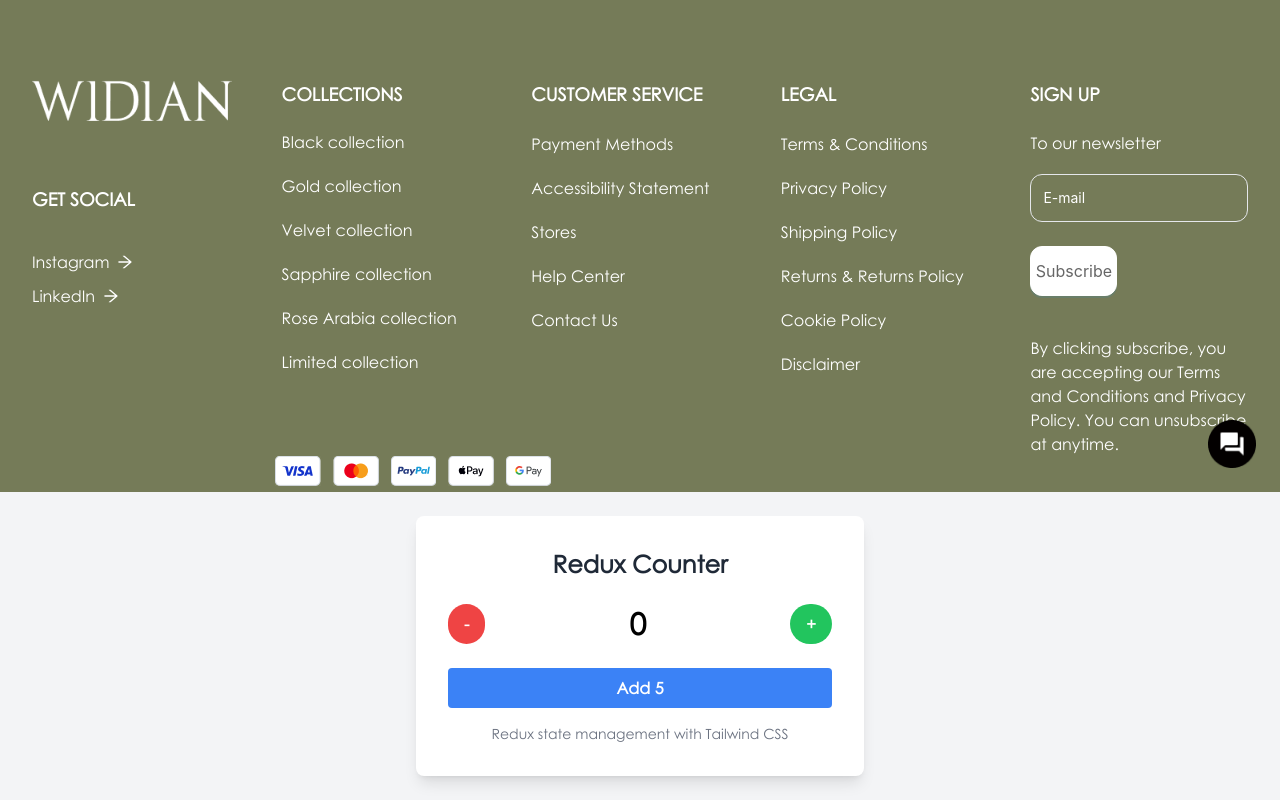
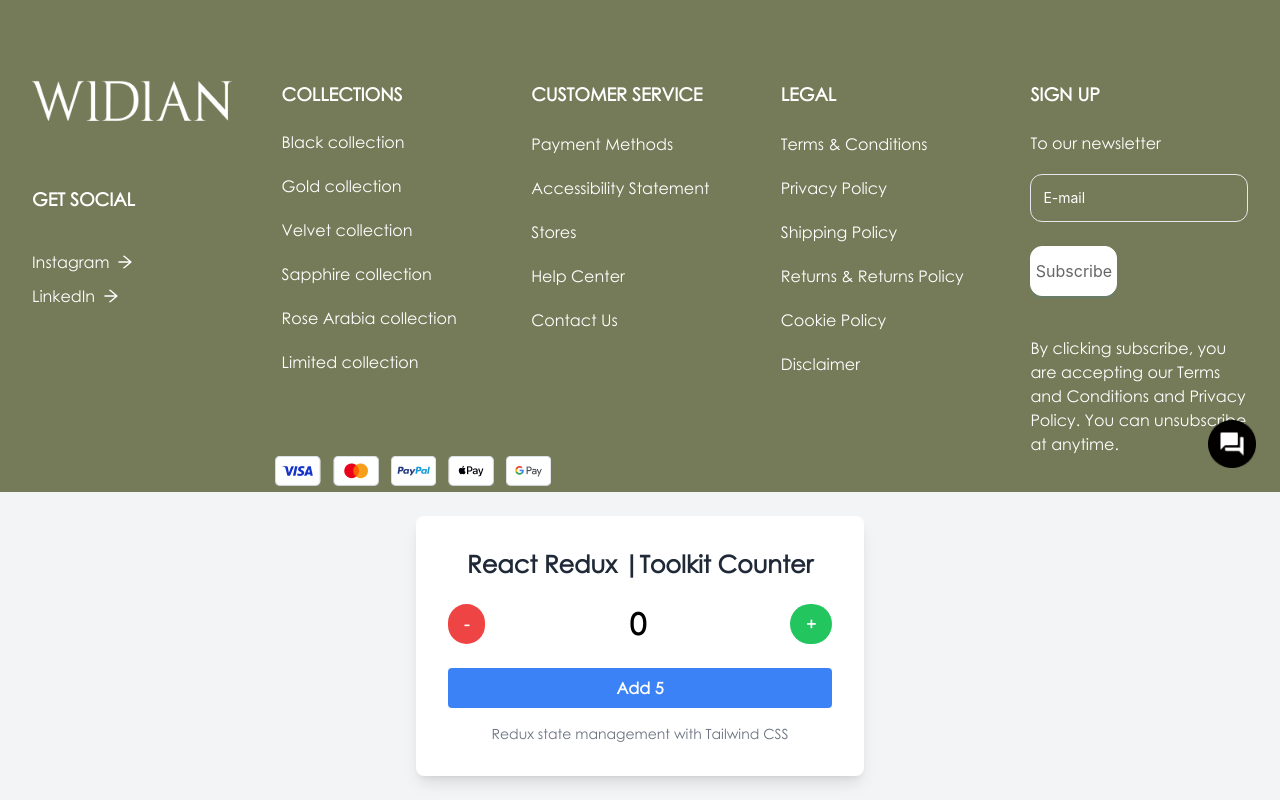
Before and after one commit to naveedbasharat06/LandingPageFive, a React (Create React App) app: page / in a window 1280 px wide. Shown: the part 5648-6448 px from the top of the page. Built offline with nearby package versions, Linux system fonts and the light colour scheme.

Commit message:
redux Counter updates

```diff
--- a/src/App.tsx
+++ b/src/App.tsx
@@ -16,7 +16,7 @@ import Login from "./components/auth/Login";
 import SignUp from "./components/auth/SignUp";
 import CollectionDetail from "./components/collections/CollectionDetail";
 import FAQs from "./components/faqs/FAQs";
-import Main from "./components/reduxP/ReduxMain";
+import Main from "./components/reduxP/ReduxMain"; // will uncomment this line when you want to use redux
 
 // import { Route } from "react-router-dom";
 function App() {
--- a/src/components/reduxP/Counter.tsx
+++ b/src/components/reduxP/Counter.tsx
@@ -11,7 +11,7 @@ function Counter() {
     <div className="flex items-center justify-center py-6 bg-gray-100">
       <div className="bg-white p-8 rounded-lg shadow-lg w-full max-w-md">
         <h1 className="text-2xl font-bold text-center mb-6 text-gray-800">
-          Redux Counter
+          React Redux |Toolkit Counter
         </h1>
 
         <div className="flex items-center justify-between mb-6">
--- a/src/components/reduxP/ReduxMain.tsx
+++ b/src/components/reduxP/ReduxMain.tsx
@@ -6,8 +6,8 @@ function Main() {
   return (
     <div>
       <Provider store={store}>
-        <ReduxApp />
-      </Provider>
+      <ReduxApp />
+       </Provider>
     </div>
   );
 }
```
